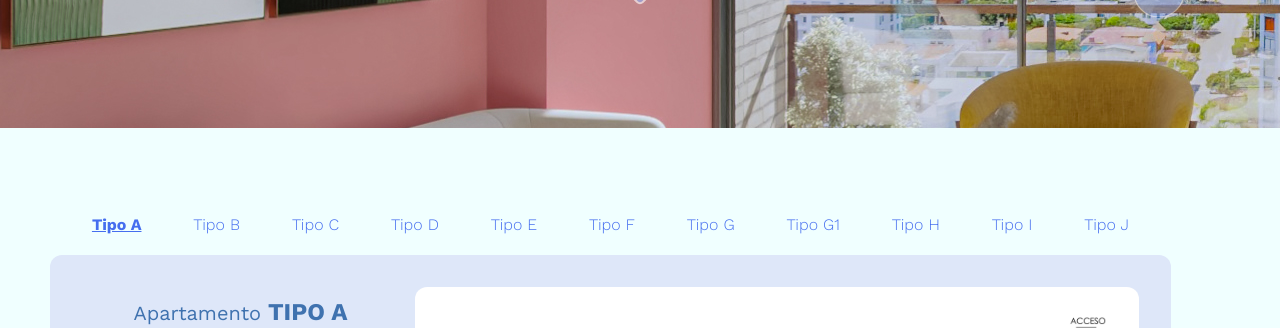
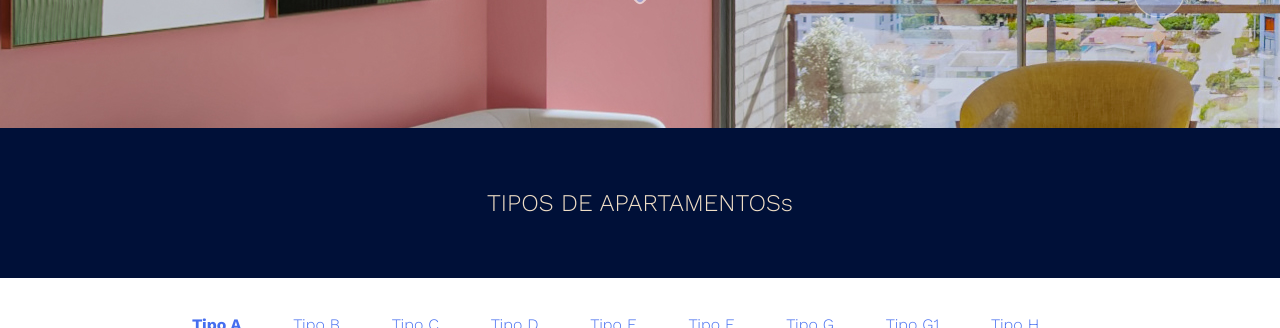
Before and after one commit to jpsegurac/ventum, a Next.js app: page /apartamentos in a window 1280 px wide. Shown: the part 820-1148 px from the top of the page. Built offline with nearby package versions, Linux system fonts and the light colour scheme.

Commit message:
apartment

```diff
--- a/app/apartamentos/page.js
+++ b/app/apartamentos/page.js
@@ -5,12 +5,14 @@ import MainWrapper from '@/components/MainWrapper';
 import styles from "@/styles/page.module.scss";
 import ApartmentsPageWrapper from '@/components/ApartmentsPageWrapper';
 import ApartmentsHeader from '@/components/ApartmentsHeader';
+import ApartmentsBanner from '@/components/ApartmentsBanner';
 
 
 const apartamentos = () => {
   return (
     <MainWrapper>
       <ApartmentsHeader />
+      <ApartmentsBanner />
       <ApartmentsPageWrapper />
     </MainWrapper>
   )
--- a/app/styles/ApartmentsApartment.module.scss
+++ b/app/styles/ApartmentsApartment.module.scss
@@ -4,6 +4,10 @@
   padding: 2rem;
   border-radius: 12px;
   width: 95%;
+  @media (max-width: 768px) {
+    flex-direction: column;
+    align-items: center;
+  }
 }
 
 .infoPanel {
@@ -12,6 +16,9 @@
   flex-direction: column;
   align-items: center;
   justify-content: space-around;
+  @media (max-width: 768px) {
+    width: 90%;
+  }
 }
 
 .typeTextTitle {
--- /dev/null
+++ b/app/styles/ApartmentsBanner.module.scss
@@ -0,0 +1,15 @@
+.bannerContainer{
+    background-color: #001038;
+    display: flex;
+    height: 150px;
+    justify-content: center;
+    align-content: center;
+    flex-wrap: wrap;
+    flex-direction: column;
+}
+
+.bannerFont{
+    color: #efdec6;
+    font-size: 1.5rem;
+    font-weight: 300;
+}
--- a/app/styles/ApartmentsPageWrapper.module.scss
+++ b/app/styles/ApartmentsPageWrapper.module.scss
@@ -1,4 +1,7 @@
 .container{
-background-color: azure;
-padding: 50px;
+background-color: #ffff;
+padding: 0 150px 100px;
+@media (max-width: 768px) {
+    padding: 0 50px;
+  }
 }
--- /dev/null
+++ b/components/ApartmentsBanner/index.js
@@ -0,0 +1,16 @@
+import React from "react";
+import styles from "@/styles/ApartmentsBanner.module.scss";
+import ActionArrow from '@/assets/icons/action_arrow.svg';
+
+const ApartmentsBanner = () => {
+    return(
+        <div className={styles.bannerContainer}>
+            <div>
+                <span className={styles.bannerFont}>
+                    TIPOS DE APARTAMENTOSs
+                </span>
+            </div>
+        </div>
+    )
+}
+export default ApartmentsBanner;
--- a/components/ApartmentsHeader/index.js
+++ b/components/ApartmentsHeader/index.js
@@ -13,10 +13,6 @@ const ApartmentsHeader = () => {
     return (
         <section className={styles.homeCarousel}>
             <div className={styles.carouselContent}>
-                <div className={styles.carouselText}>
-                    <h1 className={styles.carouselText_title} >ZONAS SOCIALES</h1>
-                    <h3 className={styles.carouselText_subTitle}>para disfrutar todoso los dias</h3>
-                </div>
                 <div className={styles.arrow_bottom_container}>
                     <ActionArrow className={styles.arrow_bottom}/>
                 </div>
```
